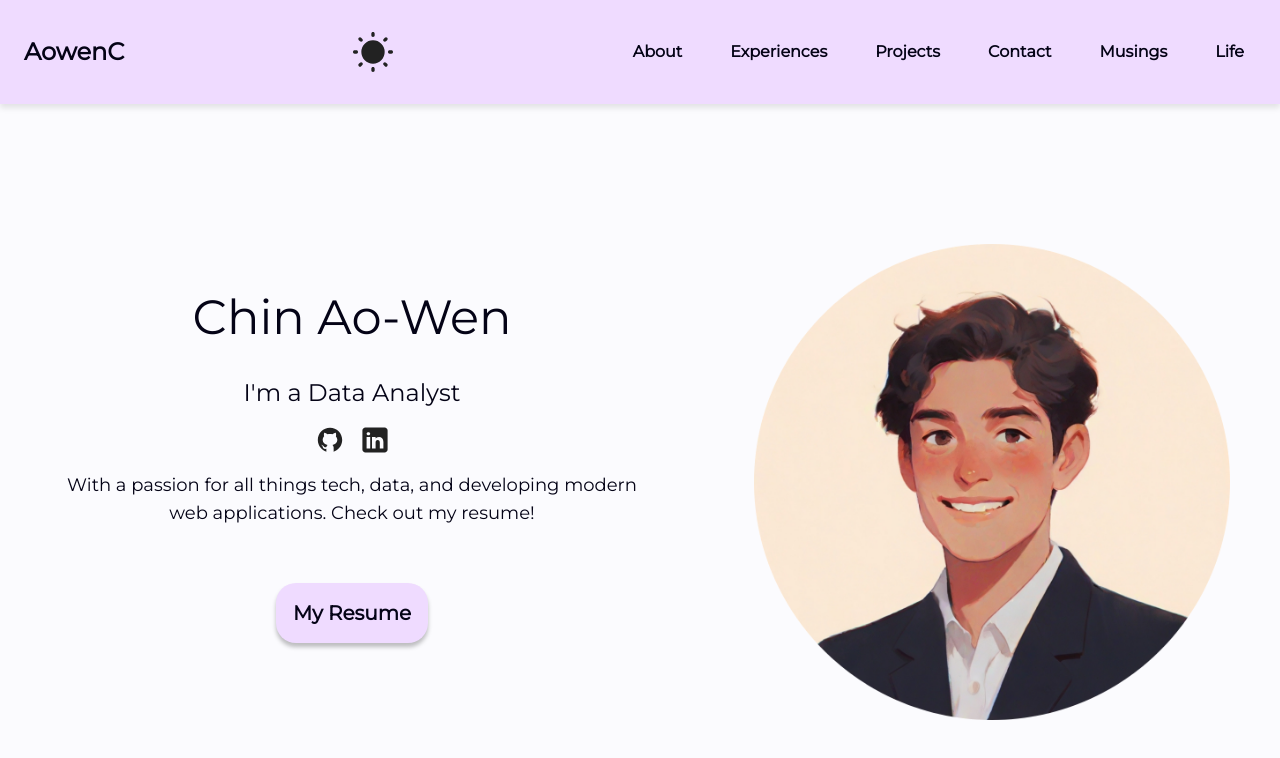
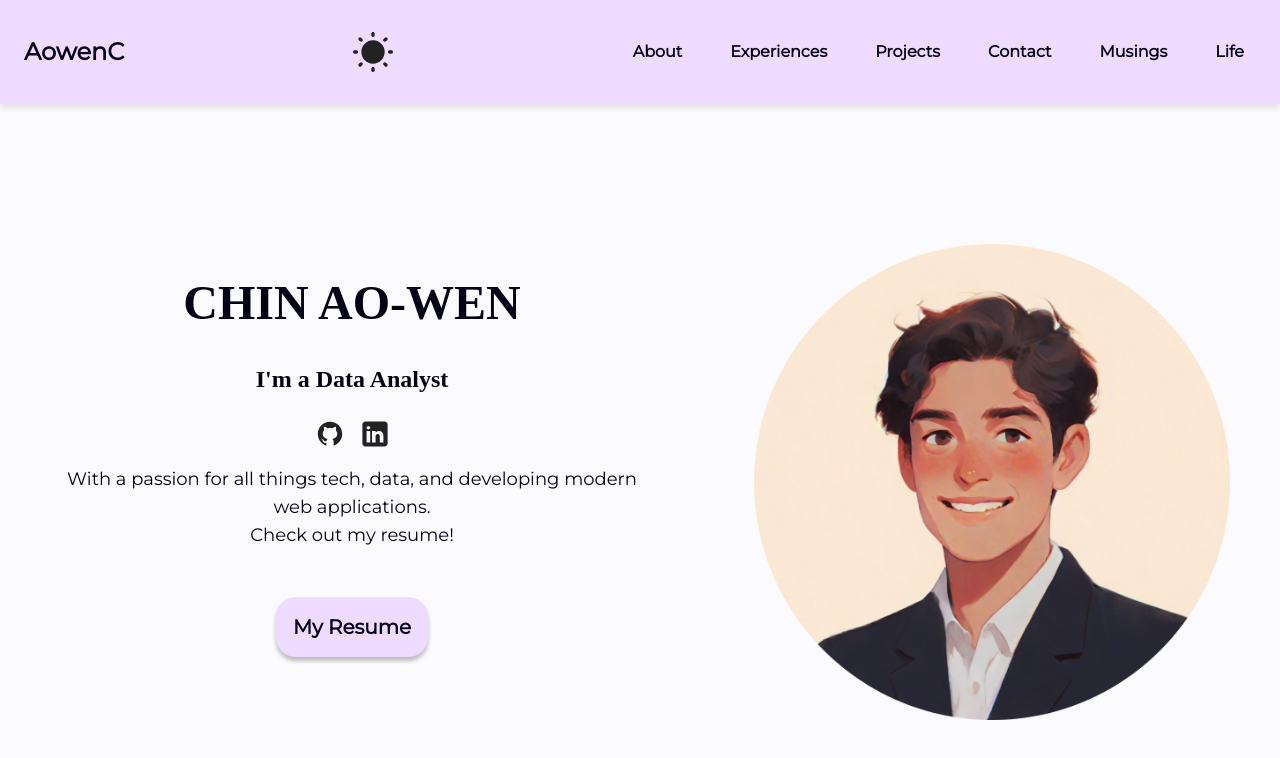
Before and after one commit to Chesh1M/qotd, a React (Vite) app: page / in a window 1280 px wide. Shown: the top 758 px of the page. Built offline with nearby package versions, Linux system fonts and the light colour scheme.

Commit message:
Minor hero page styling

```diff
--- a/src/components/Hero/Hero.jsx
+++ b/src/components/Hero/Hero.jsx
@@ -54,7 +54,7 @@ export const Hero = () => {
           style={{ color: "var(--color-text)" }}
         >
           With a passion for all things tech, data, and developing modern web
-          applications. Check out my resume!
+          applications. <br /> Check out my resume!
         </p>
 
         <div className={`flex justify-center mb-10`}>
--- a/src/components/Hero/Hero.module.css
+++ b/src/components/Hero/Hero.module.css
@@ -27,12 +27,17 @@
   text-align: center;
   margin-bottom: 24px;
   font-size: 3rem;
+  text-transform: uppercase;
+  font-family: "Rubik Variable";
+  font-weight: 800;
 }
 .myRole {
   display: flex;
   justify-content: center;
   text-align: center;
-  margin-bottom: 16px;
+  margin-bottom: 24px;
+  font-family: "Rubik Variable";
+  font-weight: 700;
 }
 .socialIcons {
   display: flex; /* Flexbox to ensure icons are in a row */
@@ -48,7 +53,7 @@
   display: flex;
   justify-content: center;
   text-align: center;
-  margin-bottom: 56px;
+  margin-bottom: 48px;
 }
 .resumeBtn {
   background-color: var(--color-secondary);
@@ -102,6 +107,10 @@
       height: auto;
     }
   }
+
+  .myDescription {
+    padding: 0 10px;
+  }
 }
 
 @media screen and (max-width: 414px) {
```
